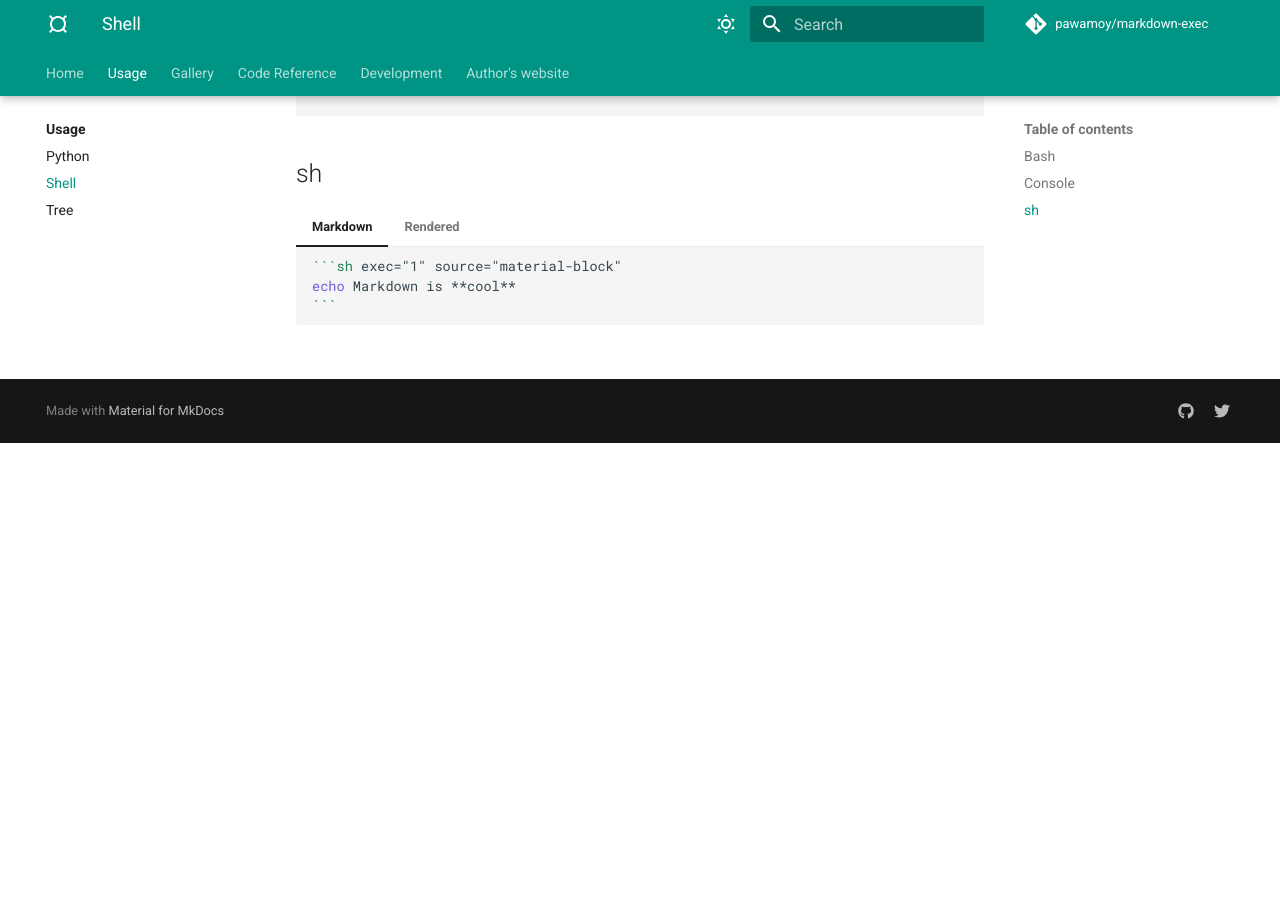
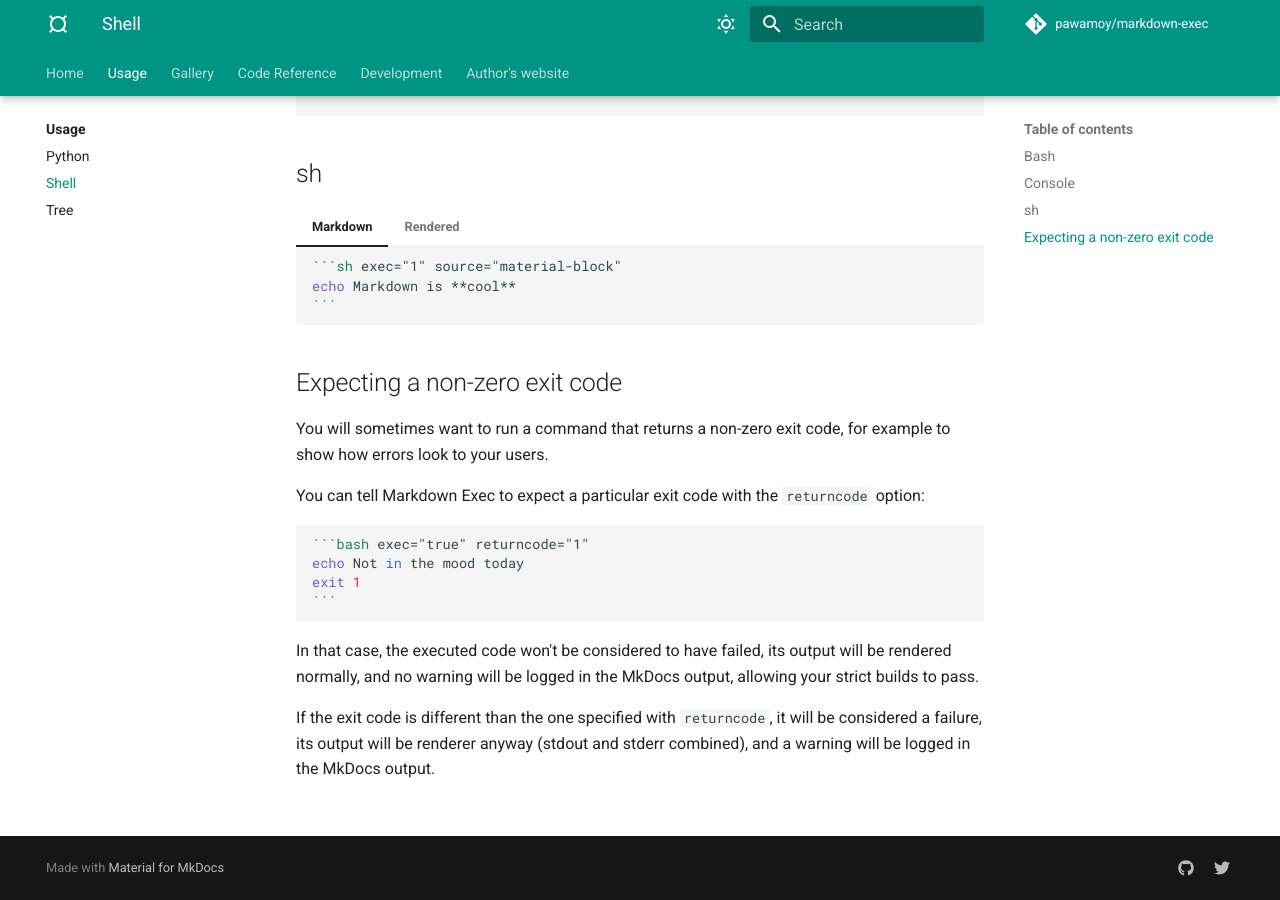
Before and after one commit to pawamoy/markdown-exec, an MkDocs documentation site: the page built from docs/usage/shell.md, in a window 1280 px wide and 900 px high, scrolled down 608 px. Built offline with MkDocs 1.6.1 and Material for MkDocs 9.7.7, drawn with Linux system fonts in a browser that asks for light colours; comment, search, counter and statistics services are not loaded; before the commit the page ends 1051 px from its top, so only the background shows below that.

Commit message:
feat: Allow expecting specific exit codes
Issue #10: https://github.com/pawamoy/markdown-exec/issues/10

`````diff
--- a/docs/usage/shell.md
+++ b/docs/usage/shell.md
@@ -27,3 +27,29 @@
 echo Markdown is **cool**
 ```
 ````
+
+## Expecting a non-zero exit code
+
+You will sometimes want to run a command
+that returns a non-zero exit code,
+for example to show how errors look to your users.
+
+You can tell Markdown Exec to expect
+a particular exit code with the `returncode` option:
+
+````md
+```bash exec="true" returncode="1"
+echo Not in the mood today
+exit 1
+```
+````
+
+In that case, the executed code won't be considered
+to have failed, its output will be rendered normally,
+and no warning will be logged in the MkDocs output,
+allowing your strict builds to pass.
+
+If the exit code is different than the one specified
+with `returncode`, it will be considered a failure,
+its output will be renderer anyway (stdout and stderr combined),
+and a warning will be logged in the MkDocs output.
--- a/src/markdown_exec/__init__.py
+++ b/src/markdown_exec/__init__.py
@@ -64,12 +64,14 @@
     html_value = _to_bool(inputs.pop("html", "no"))
     source_value = inputs.pop("source", "")
     result_value = inputs.pop("result", "")
+    returncode_value = int(inputs.pop("returncode", "0"))
     tabs_value = inputs.pop("tabs", "|".join(default_tabs))
     tabs = tuple(_tabs_re.split(tabs_value, maxsplit=1))
     options["id"] = id_value
     options["html"] = html_value
     options["source"] = source_value
     options["result"] = result_value
+    options["returncode"] = returncode_value
     options["tabs"] = tabs
     options["extra"] = inputs
     return True
`````
Also changed, not shown: docs/usage/index.md (+7 -5 lines), 6 other files.
